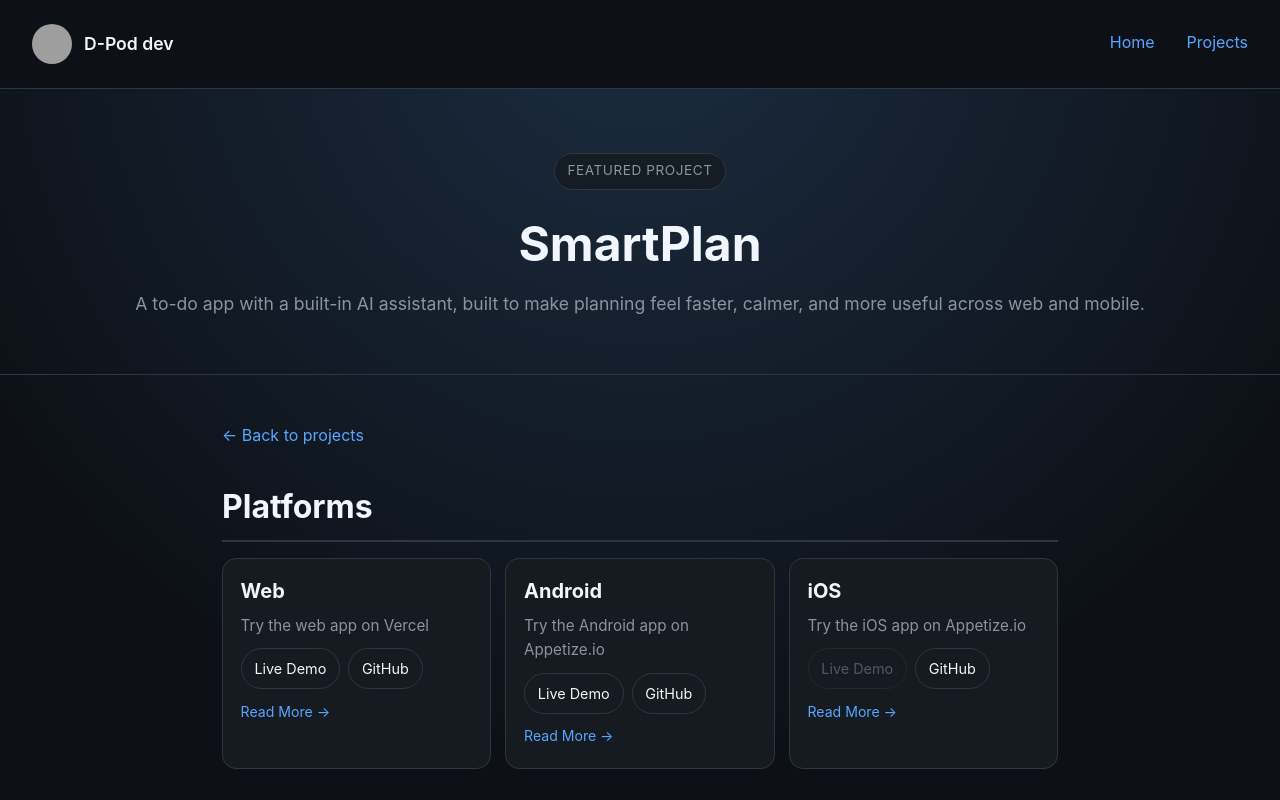
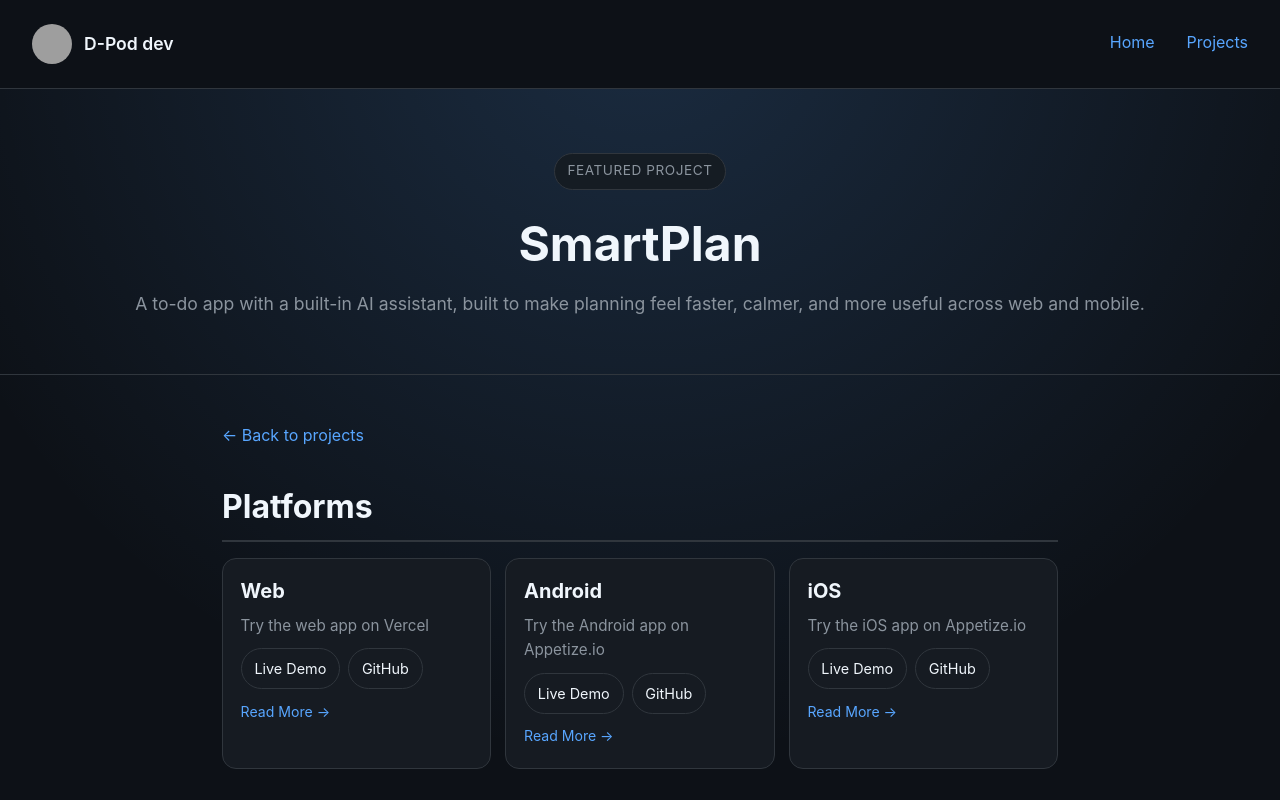
Before and after one commit to D-Pod-dev/d-pod-dev.github.io, a plain HTML site: page projects/smartplan/index.html in a window 1280 px wide. Shown: the top 800 px of the page. Drawn offline with Linux system fonts and the light colour scheme; grey boxes are pictures that could not be loaded.

Commit message:
Add Live Demo link for SmartPlan iOS with external navigation

```diff
--- a/projects/smartplan/index.html
+++ b/projects/smartplan/index.html
@@ -44,7 +44,7 @@
                     <h3>iOS</h3>
                     <p>Try the iOS app on Appetize.io</p>
                     <div class="platform-links">
-                        <a class="button-link is-disabled" aria-disabled="true" tabindex="-1">Live Demo</a>
+                        <a class="button-link" href="https://appetize.io/app/b_lsvhst2qyf57o2rp5ofr73zj7q" target="_blank">Live Demo</a>
                         <a class="button-link" href="https://github.com/d-pod-dev/smartplan-ios" target="_blank">GitHub</a>
                     </div>
                     <a class="read-more-btn" href="./ios">Read More →</a>
```
Also changed, not shown: projects/smartplan/ios/index.html (+1 -1 lines).
